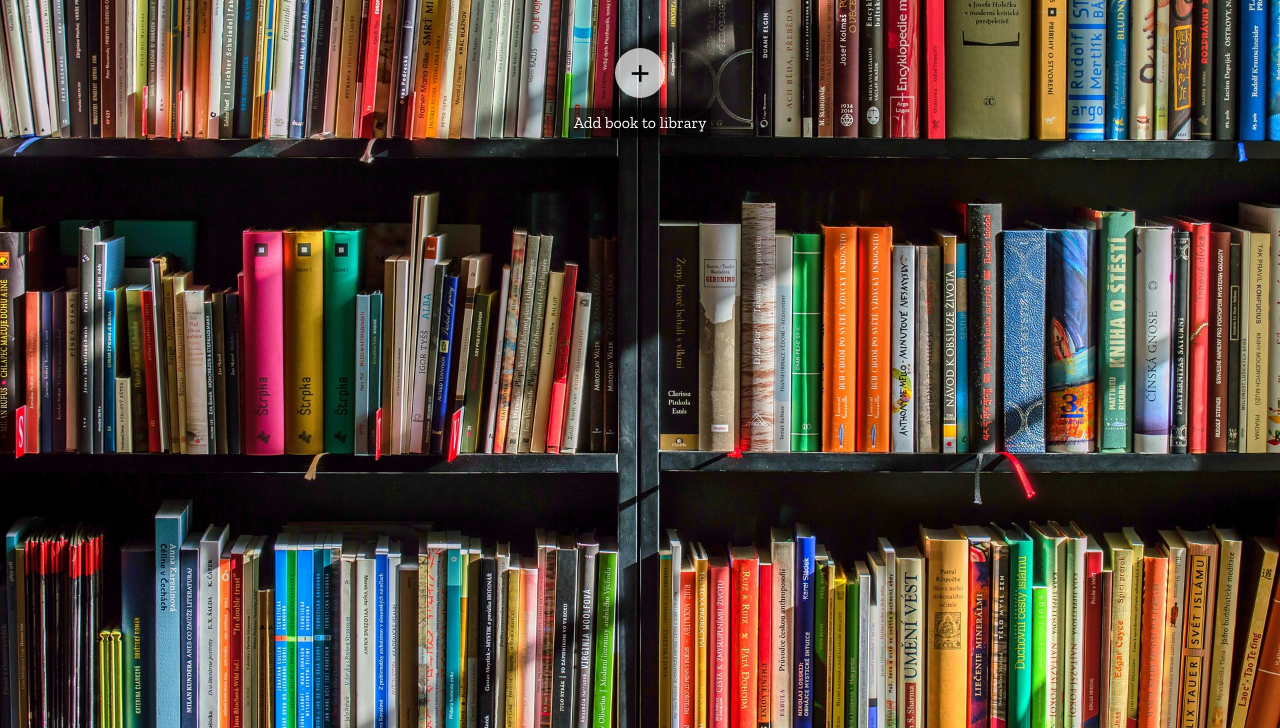
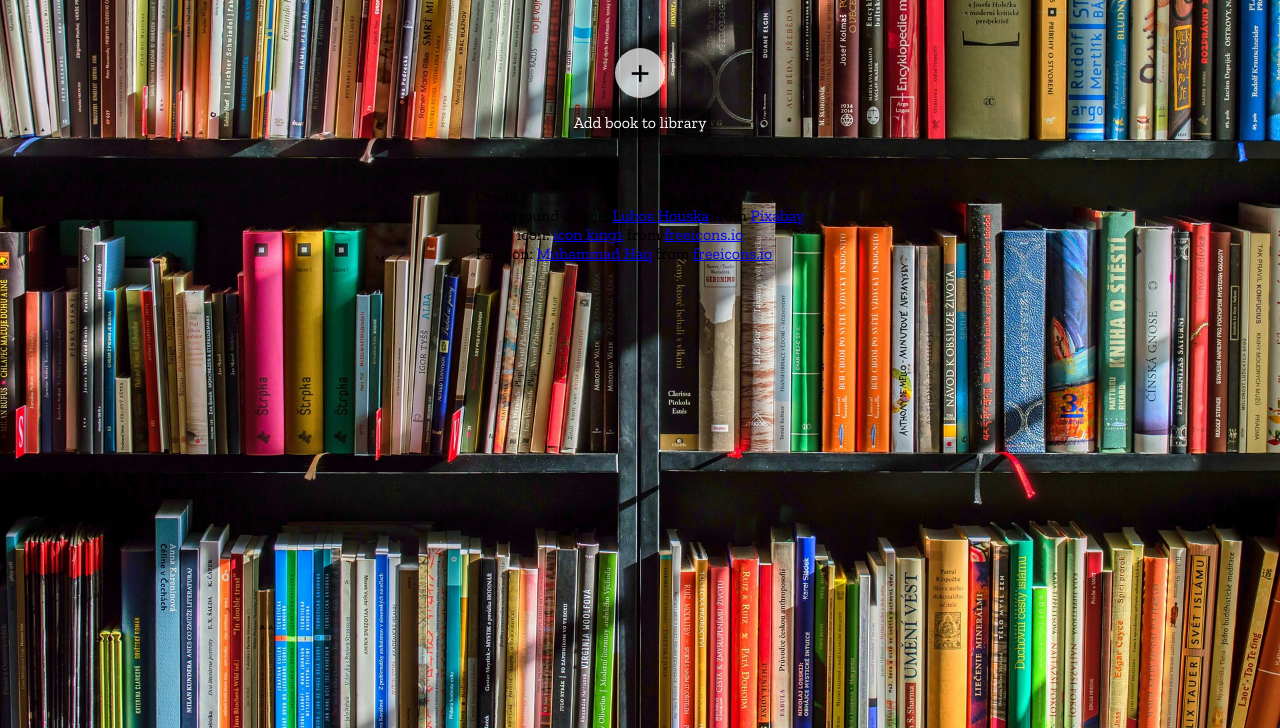
Before and after one commit to rasmushaislund/TOP-library, a website: page index.html in a window 1280 px wide. Shown: the part 72-800 px from the top of the page. Drawn offline with nearby package versions, Linux system fonts and the light colour scheme.

Commit message:
Add footer for credits section and add favicon

```diff
--- a/index.html
+++ b/index.html
@@ -5,6 +5,7 @@
     <meta http-equiv="X-UA-Compatible" content="IE=edge" />
     <meta name="viewport" content="width=device-width, initial-scale=1.0" />
     <title>My Library</title>
+    <link rel="shortcut icon" href="./img/favicon.png" />
     <link rel="stylesheet" href="./styles.css" />
     <link
       href="https://fonts.googleapis.com/css2?family=Caveat&display=swap"
@@ -79,7 +80,7 @@
             </li>
           </div>
           <li>
-            <button class="add-book-modal-btn" type="submit">+ Add book</button>
+            <button class="add-book-modal-btn">+ Add book</button>
           </li>
         </ul>
       </form>
@@ -87,5 +88,42 @@
     <main>
       <div class="bookshelf"></div>
     </main>
+    <footer>
+      <div class="footer">
+        Credits
+        <p class="para-footer">
+          Background image:
+          <a
+            class="para-footer"
+            href="https://pixabay.com/users/luboshouska-198496/?utm_source=link-attribution&amp;utm_medium=referral&amp;utm_campaign=image&amp;utm_content=1204029"
+            >Lubos Houska</a
+          >
+          from
+          <a
+            class="para-footer"
+            href="https://pixabay.com//?utm_source=link-attribution&amp;utm_medium=referral&amp;utm_campaign=image&amp;utm_content=1204029"
+            >Pixabay</a
+          >
+        </p>
+        <p class="para-footer">
+          Close icon:
+          <a class="para-footer" href="https://freeicons.io/profile/3"
+            >icon king1</a
+          >
+          from
+          <a class="para-footer" href="https://freeicons.io">freeicons.io</a>
+        </p>
+        <p class="para-footer">
+          Favicon:
+          <a
+            class="para-footer"
+            href="https://freeicons.io/interface/open-book-icon-23144"
+            >Muhammad Haq</a
+          >
+          from
+          <a class="para-footer" href="https://freeicons.io">freeicons.io</a>
+        </p>
+      </div>
+    </footer>
   </body>
 </html>
```
